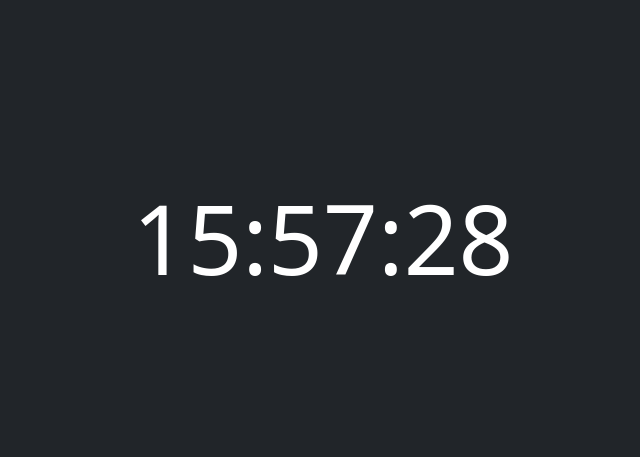
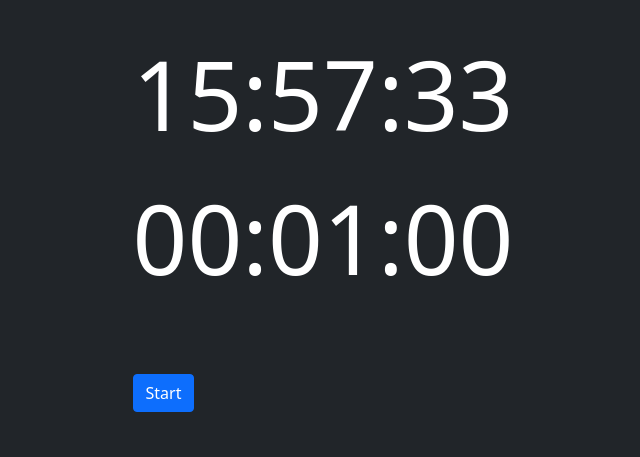
Before and after one commit to PaulinaKiendys/js-clock, a plain HTML site: page index.html in a window 1280 px wide. Shown: the part 162-619 px from the top of the page, without its empty margins (317-957 px from the left). Drawn offline with nearby package versions, Linux system fonts and the light colour scheme.

Commit message:
Added interval and boilerplate for countdown.

```diff
--- a/index.html
+++ b/index.html
@@ -19,6 +19,12 @@
 		<div class="clock-wrapper">
 			<span id="hour">00</span>:<span id="minute">01</span>:<span id="second">00</span>
 		</div>
+        <div class="count-down-wrapper">
+            <span id="count-down-hour">00</span>:<span id="count-down-minute">01</span>:<span id="count-down-second">00</span>
+            <div>
+                <button class="btn btn-primary">Start</button>
+            </div>
+        </div>
 	</div>
 
 	<script src="script.js"></script>
--- a/script.js
+++ b/script.js
@@ -27,21 +27,70 @@ console.log("Minute:", now.getMinutes());
 console.log("Second:", now.getSeconds());
 
 // Targets span elements
-const hour = document.querySelector('#hour');
-const minute = document.querySelector('#minute');
-const second = document.querySelector('#second');
+const hourEl = document.querySelector('#hour');
+const minuteEl = document.querySelector('#minute');
+const secondEl = document.querySelector('#second');
 
 // Updates span elements with time
-hour.textContent = now.getHours();
-minute.textContent = now.getMinutes();
-second.textContent = now.getSeconds();
+hourEl.textContent = now.getHours();
+minuteEl.textContent = now.getMinutes();
+secondEl.textContent = now.getSeconds();
 
-// TODO: Double-check instructions for this step.
-// Time interval: Gets hours, minutes and seconds with one second between each call.
+// zeropad function that puts 0 in front of num if it's less than 10
+const zeropad = num => {
+    if (num < 10) {
+        return '0' + num;
+    } else {
+        return num;
+    }
+}
+
+// Time function
+const updateTime = () => {
+
+    // Gets current time
+    const currentTime = new Date();
+
+    let hour = currentTime.getHours();
+    // if hour is less than 10
+    if (hour < 10) {
+        // adds 0 before hour
+        hour = '0' + hour;
+    }
+
+    let minute = currentTime.getMinutes();
+    // if minute is less than 10
+    if (minute < 10) {
+        // adds 0 before minute
+        minute = '0' + minute
+    }
+
+    let second = currentTime.getSeconds();
+    // if second is less than 10
+    if (second < 10) {
+        // adds 0 before second
+        second = '0' + second
+    }
+
+    // Updates clock in DOM
+    hourEl.textContent = currentTime.getHours();
+    minuteEl.textContent = currentTime.getMinutes();
+    secondEl.textContent = currentTime.getSeconds();
+
+    // Updates clock in DOM with zeropad
+    hourEl.textContent = zeropad(currentTime.getHours());
+    minuteEl.textContent = zeropad(currentTime.getMinutes());
+    secondEl.textContent = zeropad(currentTime.getSeconds());
+}
+
+// Time interval: Updates hours, minutes and seconds with one second between each call.
 setInterval(()=> {
-    const hours = now.getHours();
-    const minutes = now.getMinutes();
-    const seconds = now.getSeconds();
+    // Calls updateTime function
+    updateTime();
 }, 1000);
 
-console.log("Timer started");
+// Sets initial time
+updateTime();
+
+// Returns a string with current time
+// currentTime.toLocaleTimeString()
--- a/style.css
+++ b/style.css
@@ -1,5 +1,6 @@
 #app {
 	display: flex;
+    flex-direction: column;
 	justify-content: center;
 	align-items: center;
 	height: 100vh;
```
